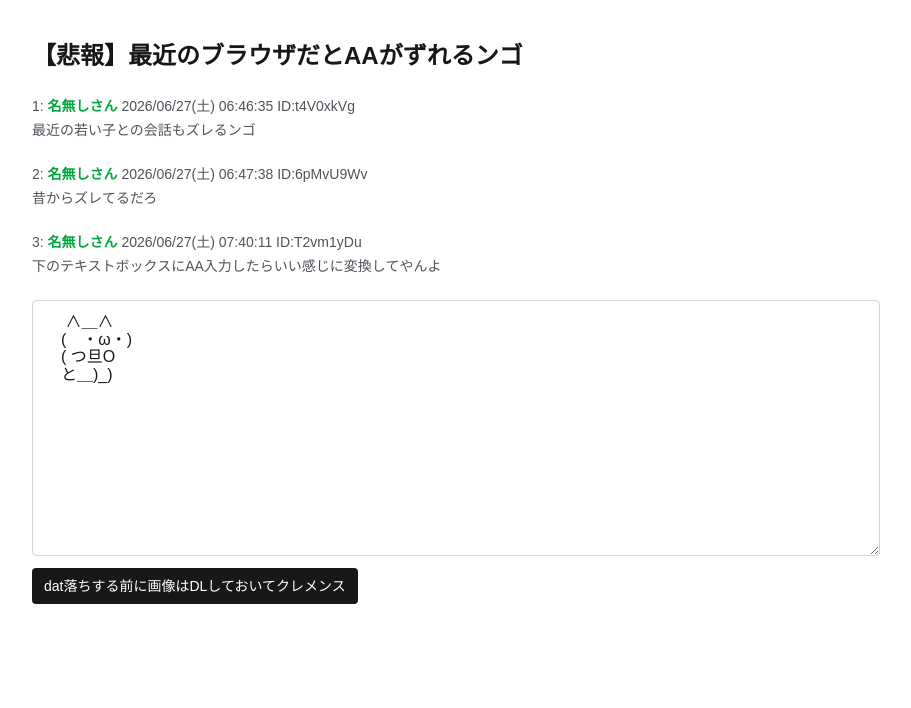
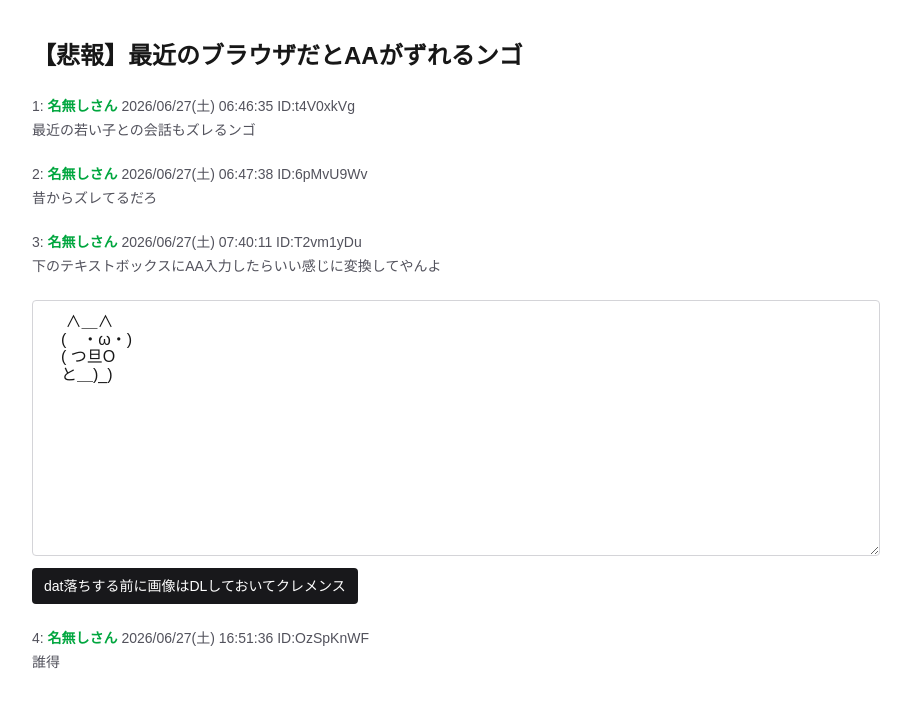
Before and after one commit to kotaoue/aa, a Next.js app: page / in a window 1280 px wide. Shown: the top 708 px of the page, without its empty margins (184-1095 px from the left). Built offline with nearby package versions, Linux system fonts and the light colour scheme.

Commit message:
Add sample thread reply block to home page
Insert a small styled text section in `src/app/page.tsx` showing a mock forum-style reply (post number, username, timestamp, ID, and message) beneath the form.

```diff
--- a/src/app/page.tsx
+++ b/src/app/page.tsx
@@ -208,6 +208,14 @@ export default function Home() {
         </button>
       </form>
 
+      <div className="space-y-1 text-sm text-zinc-600">
+        <p>
+          4: <span className="font-bold text-green-600">名無しさん</span> 2026/06/27(土) 16:51:36
+          {" "}ID:OzSpKnWF
+        </p>
+        <p>誰得</p>
+      </div>
+
       {error ? <p className="text-sm text-red-600">{error}</p> : null}
     </main>
   );
```
